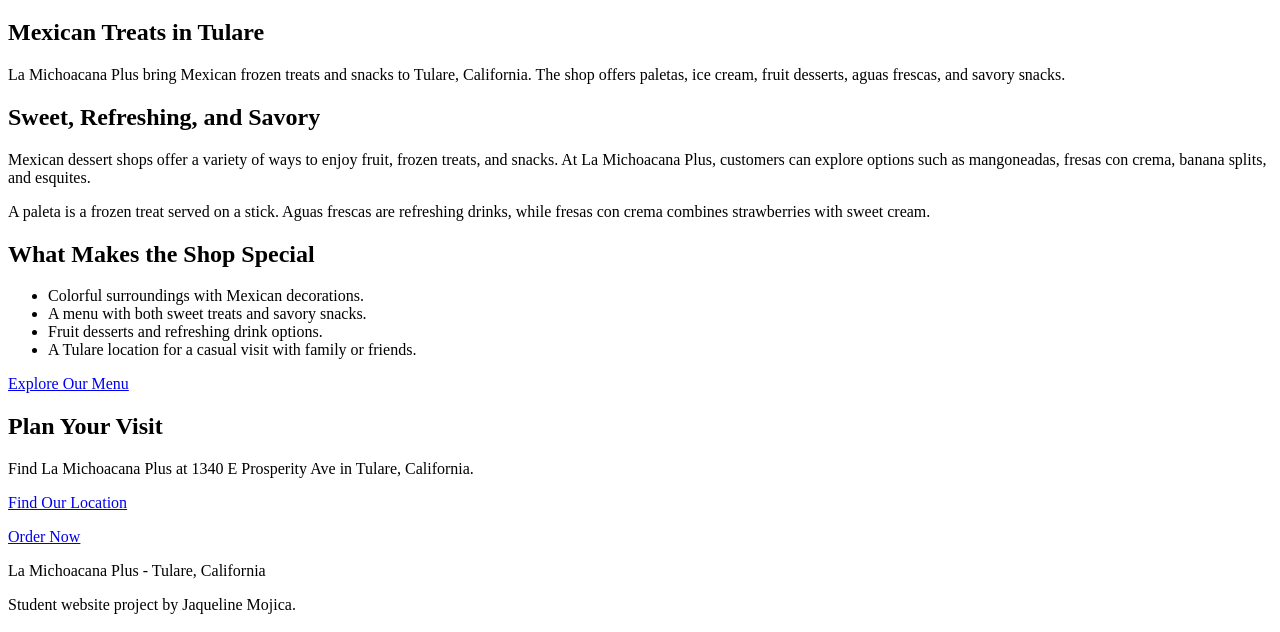
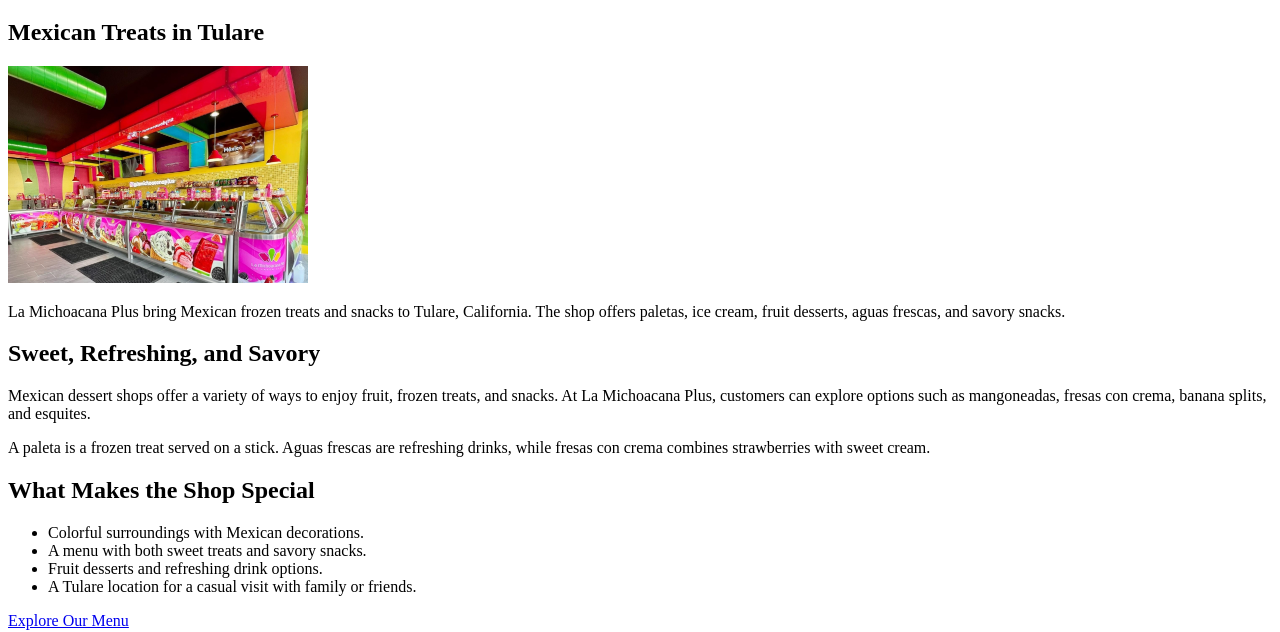
Before and after one commit to jlo73-creator/la-michoacana--plus-website, a plain HTML site: page about.html in a window 1280 px wide. Shown: the part 183-815 px from the top of the page. Drawn offline with Linux system fonts and the light colour scheme.

Commit message:
Update about.html

```diff
--- a/about.html
+++ b/about.html
@@ -24,6 +24,9 @@
   <h1>Get to know La Michoacana Plus</h1>
   <section aria-labelledby="shop-heading">
     <h2 id="shop-heading">Mexican Treats in Tulare</h2>
+    <img src="images/shop-interior.jpg"
+      alt="Colorful interior of La Michoacana Plus"
+      width="300">
     <p>
       La Michoacana Plus bring Mexican frozen treats and snacks to Tulare, California. The shop offers paletas, ice cream, fruit desserts, aguas frescas, and savory snacks.
     </p>
```
